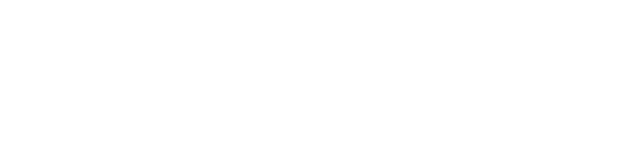
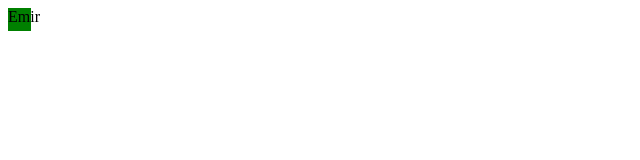
Before and after one commit to EmirJavascript/team-work, a plain HTML site: page index.html in a window 1280 px wide. Shown: the full height of the page, 0-640 px from the left. Drawn offline with Linux system fonts and the light colour scheme.

Commit message:
allColors

```diff
--- a/index.html
+++ b/index.html
@@ -11,7 +11,7 @@
 <body>
 
   <div class="colors">
-    <div class="green"></div>
+    <div class="green">Emir</div>
   </div>
 
 </body>
--- a/style.css
+++ b/style.css
@@ -0,0 +1,11 @@
+.colors {
+  display: flex;
+  flex-direction: column;
+}
+
+.green {
+  width: 23px;
+  height: 23px;
+  background-color: green;
+  float: left;
+}
```
